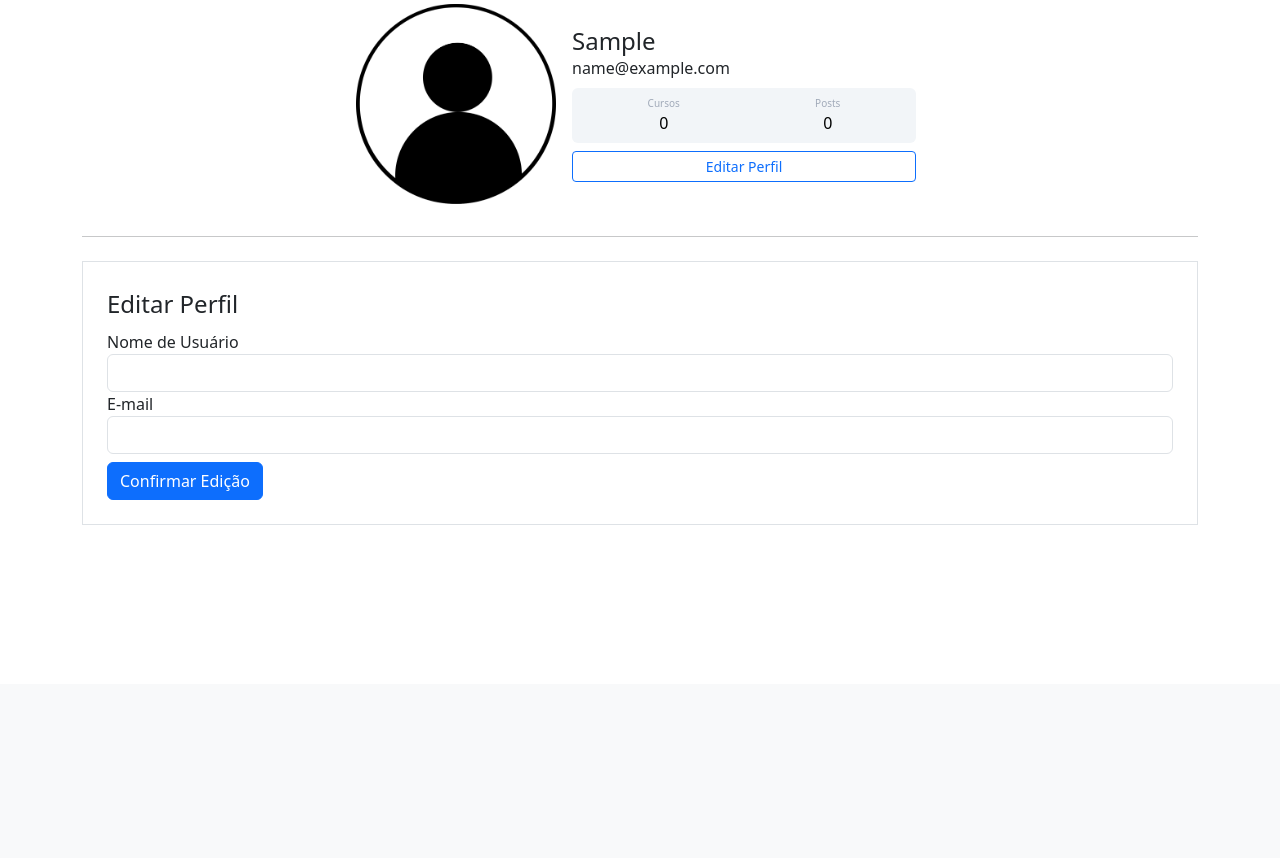
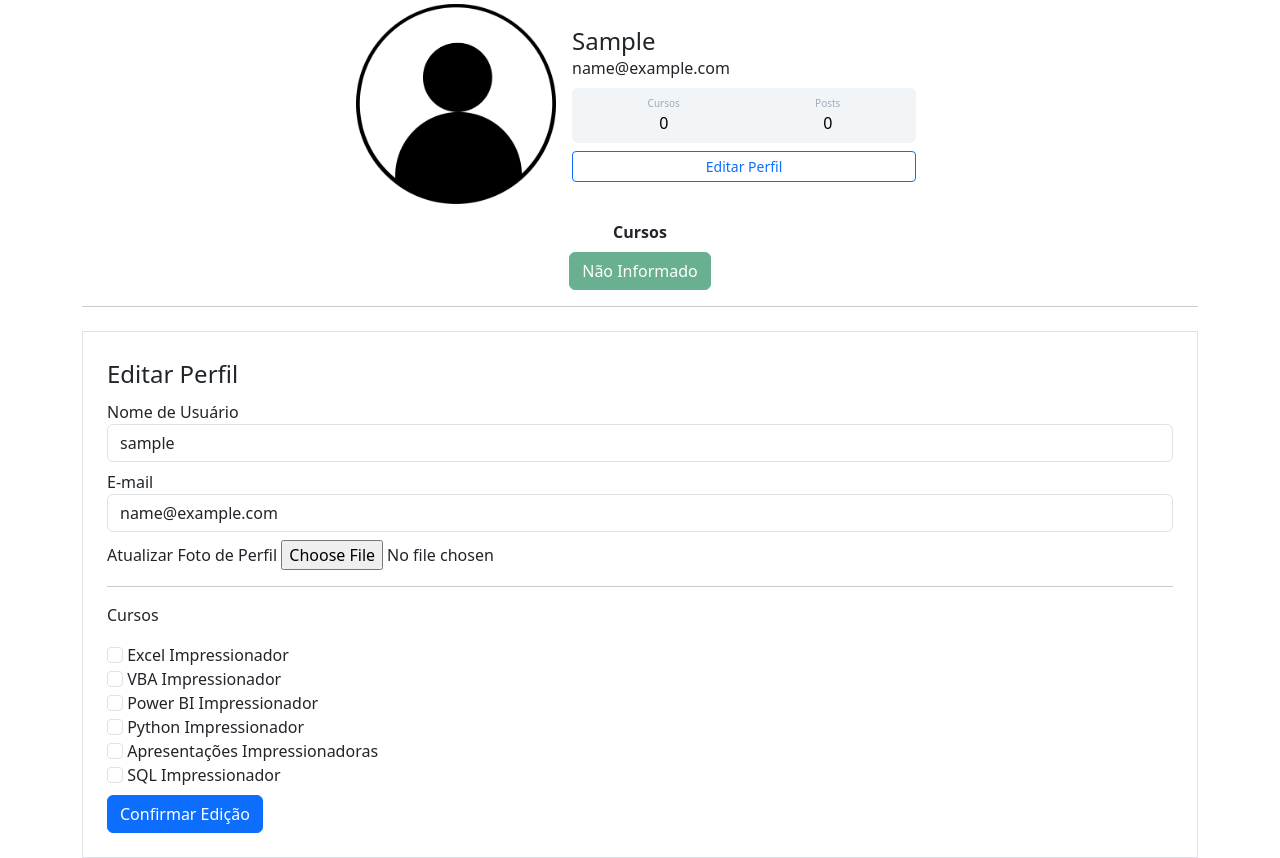
Before and after one commit to melojrx/sitecomunidade, a Flask app: page /perfil/editar in a window 1280 px wide. Shown: the part 116-974 px from the top of the page. Before the commit the page ends 641 px from the top, so only its background shows below. Run offline with Flask 3, Linux system fonts and the light colour scheme; the visitor is signed in with stand-in values (Sample User, id 1); some libraries are stand-ins or nearby versions.

Commit message:
incluindo mais funcionalidades

```diff
--- a/app/forms.py
+++ b/app/forms.py
@@ -1,7 +1,9 @@
 from flask_wtf import FlaskForm
+from flask_wtf.file import FileField, FileAllowed
 from wtforms import StringField, PasswordField, SubmitField, BooleanField
 from wtforms.validators import DataRequired, Length, Email, EqualTo, ValidationError
 from app.models import Usuario
+from flask_login import current_user
 
 
 class FormCriarConta(FlaskForm):
@@ -27,4 +29,18 @@ class FormLogin(FlaskForm):
 class FormEditarPerfil(FlaskForm):
     username = StringField('Nome de Usuário', validators=[DataRequired()])
     email = StringField('E-mail', validators=[DataRequired(), Email()])
+    foto_perfil = FileField('Atualizar Foto de Perfil', validators=[
+                            FileAllowed(['jpg', 'png'])])
+    curso_excel = BooleanField('Excel Impressionador')
+    curso_vba = BooleanField('VBA Impressionador')
+    curso_powerbi = BooleanField('Power BI Impressionador')
+    curso_python = BooleanField('Python Impressionador')
+    curso_ppt = BooleanField('Apresentações Impressionadoras')
+    curso_sql = BooleanField('SQL Impressionador')
     botao_submit_editarperfil = SubmitField('Confirmar Edição')
+
+    def validate_email(self, email):
+        if current_user.email != email.data:
+            usuario = Usuario.query.filter_by(email=email.data).first()
+            if usuario:
+                    raise ValidationError("Email já existe. Cadastre um novo email")
--- a/app/routes.py
+++ b/app/routes.py
@@ -3,9 +3,9 @@ from app import app, db, bcrypt
 from app.forms import FormLogin, FormCriarConta, FormEditarPerfil
 from app.models import Usuario
 from flask_login import login_user, logout_user, current_user, login_required
-
-
-lista_usuarios = ['lira', 'Joao', 'Alon', 'Alessandra', 'Amanda']
+import secrets
+import os
+from PIL import Image
 
 @app.route("/")
 def home():
@@ -20,6 +20,7 @@ def contato():
 @app.route("/usuarios")
 @login_required
 def usuarios():
+    lista_usuarios = Usuario.query.all()
     return render_template('usuarios.html', lista_usuarios=lista_usuarios)
 
 @app.route('/login', methods=["GET", "POST"])
@@ -70,10 +71,45 @@ def criar_post():
     return render_template('criarpost.html')
 
 
+def salvar_imagem(imagem):
+    codigo = secrets.token_hex(8)
+    nome, extensao = os.path.splitext(imagem.filename)
+    nome_arquivo = nome + codigo + extensao
+    caminho_completo = os.path.join(
+        app.root_path, 'static/fotos_perfil', nome_arquivo)
+    tamanho = (400, 400)
+    imagem_reduzida = Image.open(imagem)
+    imagem_reduzida.thumbnail(tamanho)
+    imagem_reduzida.save(caminho_completo)
+    return nome_arquivo
+
+
+def atualizar_cursos(form):
+    lista_cursos = []
+    for campo in form:
+        if 'curso_' in campo.name:
+            if campo.data:
+                lista_cursos.append(campo.label.text)
+    return ';'.join(lista_cursos)
+
+
 @app.route('/perfil/editar', methods=['GET', 'POST'])
 @login_required
 def editar_perfil():
     form = FormEditarPerfil()
+    if form.validate_on_submit():
+        current_user.email = form.email.data
+        current_user.username = form.username.data
+        if form.foto_perfil.data:
+            nome_imagem = salvar_imagem(form.foto_perfil.data)
+            current_user.foto_perfil = nome_imagem
+        current_user.cursos = atualizar_cursos(form)
+        db.session.commit()
+        flash('Perfil atualizado com Sucesso', 'alert-success')
+        return redirect(url_for('perfil'))
+    elif request.method == "GET":
+        form.email.data = current_user.email
+        form.username.data = current_user.username
     foto_perfil = url_for(
         'static', filename='fotos_perfil/{}'.format(current_user.foto_perfil))
     return render_template('editarperfil.html', foto_perfil=foto_perfil, form=form)
--- a/app/templates/editarperfil.html
+++ b/app/templates/editarperfil.html
@@ -7,11 +7,11 @@
         <hr>
         <div class="row">
             <div class="col">
-                <form method="POST" action="" class="border p-4 mt-2">
+                <form method="POST" action="" class="border p-4 mt-2" enctype="multipart/form-data">
                     {{ form.csrf_token }}
                     <legend>Editar Perfil</legend>
                     <fieldset>
-                        <div class="form-group">
+                        <div class="form-group mb-2">
                             {{ form.username.label(class="form-control-label") }}
                             {% if form.username.errors %}
                                 {{ form.username(class="form-control is-invalid") }}
@@ -24,7 +24,7 @@
                                 {{ form.username(class="form-control") }}
                             {% endif %}
                         </div>
-                        <div class="form-group">
+                        <div class="form-group mb-2">
                             {{ form.email.label(class="form-control-label") }}
                             {% if form.email.errors %}
                                 {{ form.email(class="form-control is-invalid") }}
@@ -37,6 +37,24 @@
                                 {{ form.email(class="form-control") }}
                             {% endif %}
                         </div>
+                        <div class="form-group">
+                            {{ form.foto_perfil.label }}
+                            {{ form.foto_perfil(class='form-control-file') }}
+                            {% if form.foto_perfil.errors %}
+                            {% for erro in form.foto_perfil.errors %}
+                            <span class="text-danger">{{ erro }}</span><br>
+                            {% endfor %} {% endif %}
+                        </div>
+                        <hr>
+                        <p>Cursos</p>
+                        {% for campo in form %}
+                        {% if 'curso_' in campo.name %}
+                        <div class="form-group">
+                            {{ campo(class="form-check-input") }}
+                            {{ campo.label(class="form-check-label") }}
+                        </div>
+                        {% endif %}
+                        {% endfor %}
                     </fieldset>
                     {{ form.botao_submit_editarperfil(class="btn btn-primary mt-2") }}
                 </form>
--- a/app/templates/perfil.html
+++ b/app/templates/perfil.html
@@ -11,10 +11,13 @@
             <div class="ml-3 w-100 p-2">
                 <h4 class="mb-0 mt-0">{{ current_user.username.capitalize() }}</h4> <span>{{ current_user.email }}</span>
                 <div class="p-2 mt-2 bg-primary d-flex justify-content-around rounded text-white stats">
-                    <div class="d-flex flex-column align-items-center"> <span class="articles">Cursos</span> <span class="number1">0</span>
-                    </div>
-                    <div class="d-flex flex-column align-items-center"> <span class="rating">Posts</span> <span class="number3">0</span>
-                    </div>
+                    {% if 'Não Informado' in current_user.cursos %}
+                        <div class="d-flex flex-column align-items-center"> <span class="articles">Cursos</span> <span class="number1">0</span></div>
+                    {% else %}
+                        <div class="d-flex flex-column align-items-center"> <span class="articles">Cursos</span> <span class="number1">{{ current_user.cursos.count(';') + 1 }}</span></div>
+                    {% endif %}
+                        <div class="d-flex flex-column align-items-center"> <span class="rating">Posts</span> <span class="number3">0</span></div>
+
                 </div>
                 <div class="button mt-2 d-flex flex-row align-items-center">
                     <a class="w-100" href="{{ url_for('editar_perfil') }}">
@@ -25,6 +28,14 @@
         </div>
     </div>
 </div>
+<div class="row justify-content-center">
+    <div class="col col-4" style="text-align: center">
+        <strong>Cursos</strong><br>
+        {% for curso in current_user.cursos.split(';') %}
+        <button type="button" class="btn btn-success mt-2" disabled>{{ curso }}</button>
+        {% endfor %}
+    </div>
+</div>
 {% block form_editar_perfil %}
 {% endblock %}
 {% endblock %}
```
Also changed, not shown: app/templates/usuarios.html (+38 -4 lines), app/static/fotos_perfil/MeloJr2a329f93586c539a5.jpg (added), app/static/fotos_perfil/Professional 03-Photoroomcfdef8f34d46d232.png (added).
